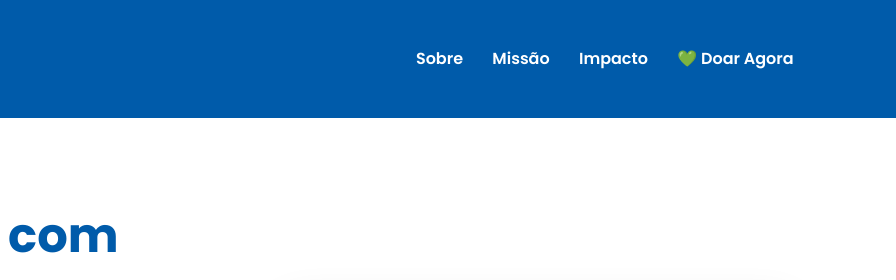
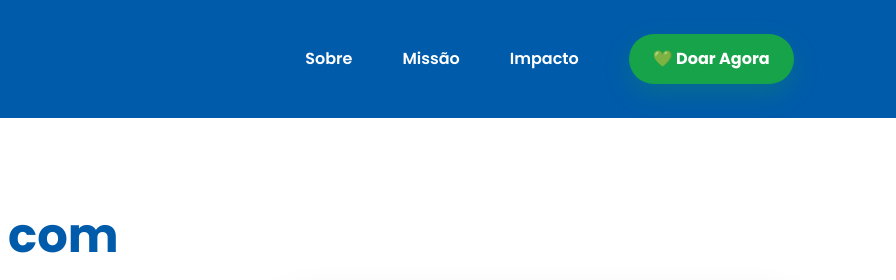
Before and after one commit to CasConvidativa/doe, a plain HTML site: page index.html in a window 1280 px wide. Shown: the top 280 px of the page, 384-1280 px from the left. Drawn offline with Linux system fonts and the light colour scheme.

Commit message:
Update style.css

```diff
--- a/style.css
+++ b/style.css
@@ -427,3 +427,34 @@ font-size:22px;
 line-height:1.7;
 
 }
+nav{
+
+display:flex;
+
+align-items:center;
+
+gap:25px;
+
+}
+
+.menu-doar{
+
+background:#16a34a;
+
+padding:12px 24px;
+
+border-radius:30px;
+
+color:white !important;
+
+font-weight:bold;
+
+box-shadow:0 10px 25px rgba(22,163,74,.25);
+
+}
+
+.menu-doar:hover{
+
+background:#22c55e;
+
+}
```
